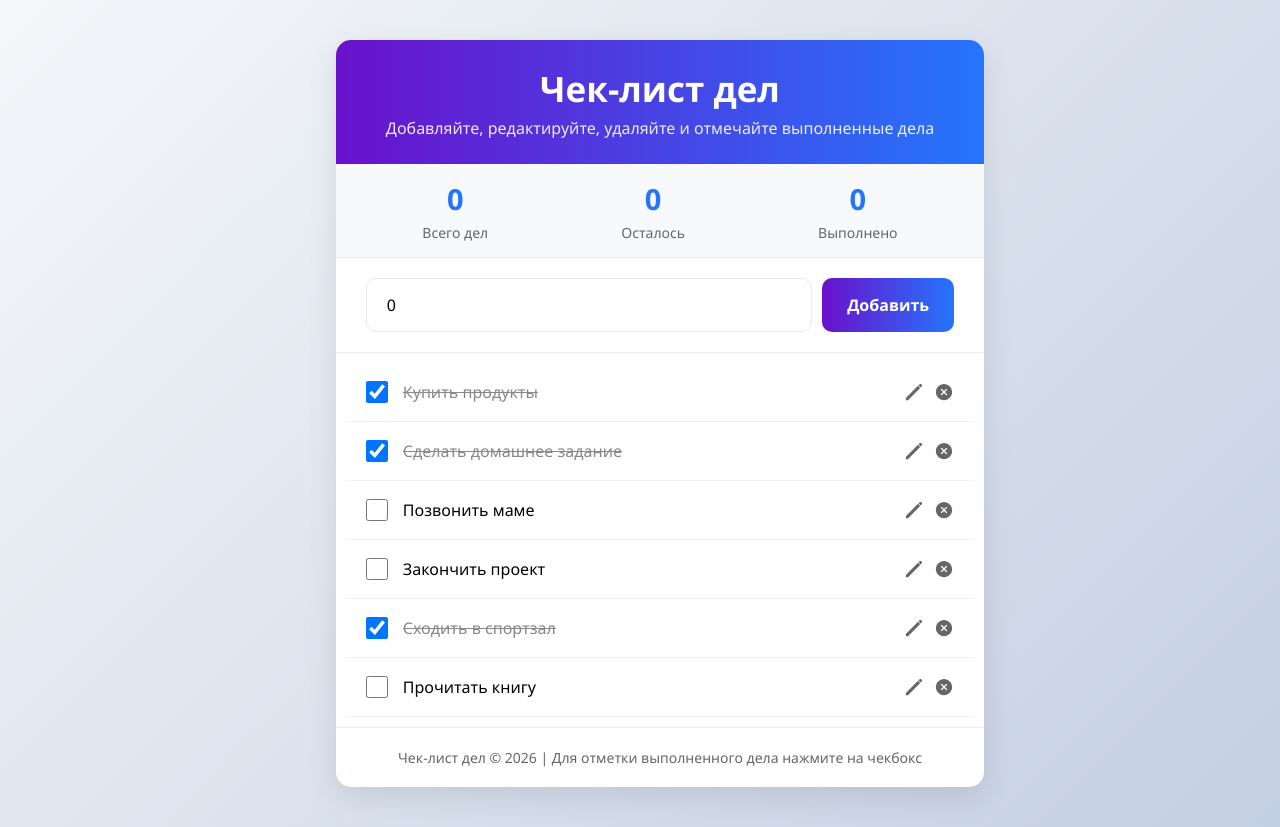
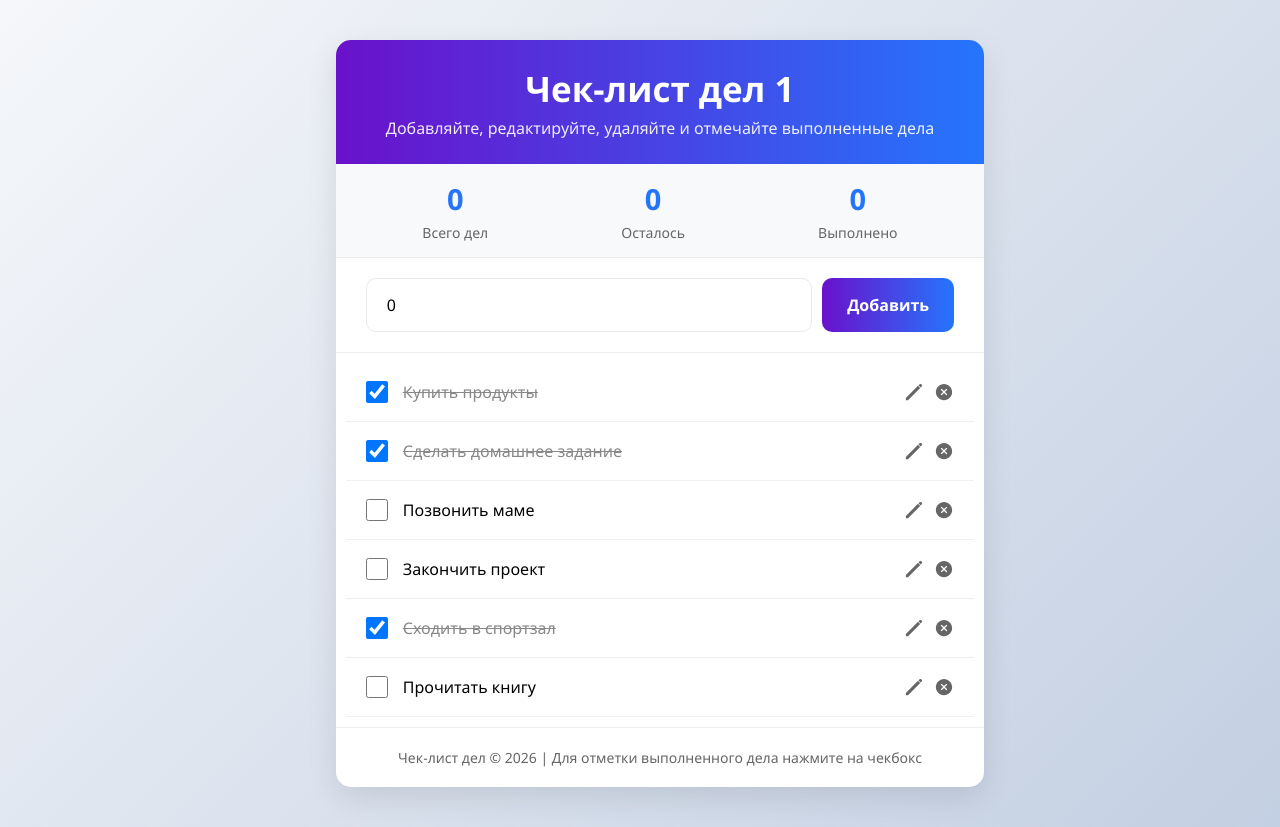
Before and after one commit to ComShep/checklist-v2, a React (Vite) app: page / in a window 1280 px wide. Built offline with nearby package versions, Linux system fonts and the light colour scheme.

Commit message:
test deploy

```diff
--- a/src/components/header/Header.tsx
+++ b/src/components/header/Header.tsx
@@ -3,7 +3,7 @@ import styles from './Header.module.css'
 export const Header = () => {
 	return (
 		<div className={styles.header}>
-			<h1>Чек-лист дел</h1>
+			<h1>Чек-лист дел 1</h1>
 			<p>Добавляйте, редактируйте, удаляйте и отмечайте выполненные дела</p>
 		</div>
 	)
```
